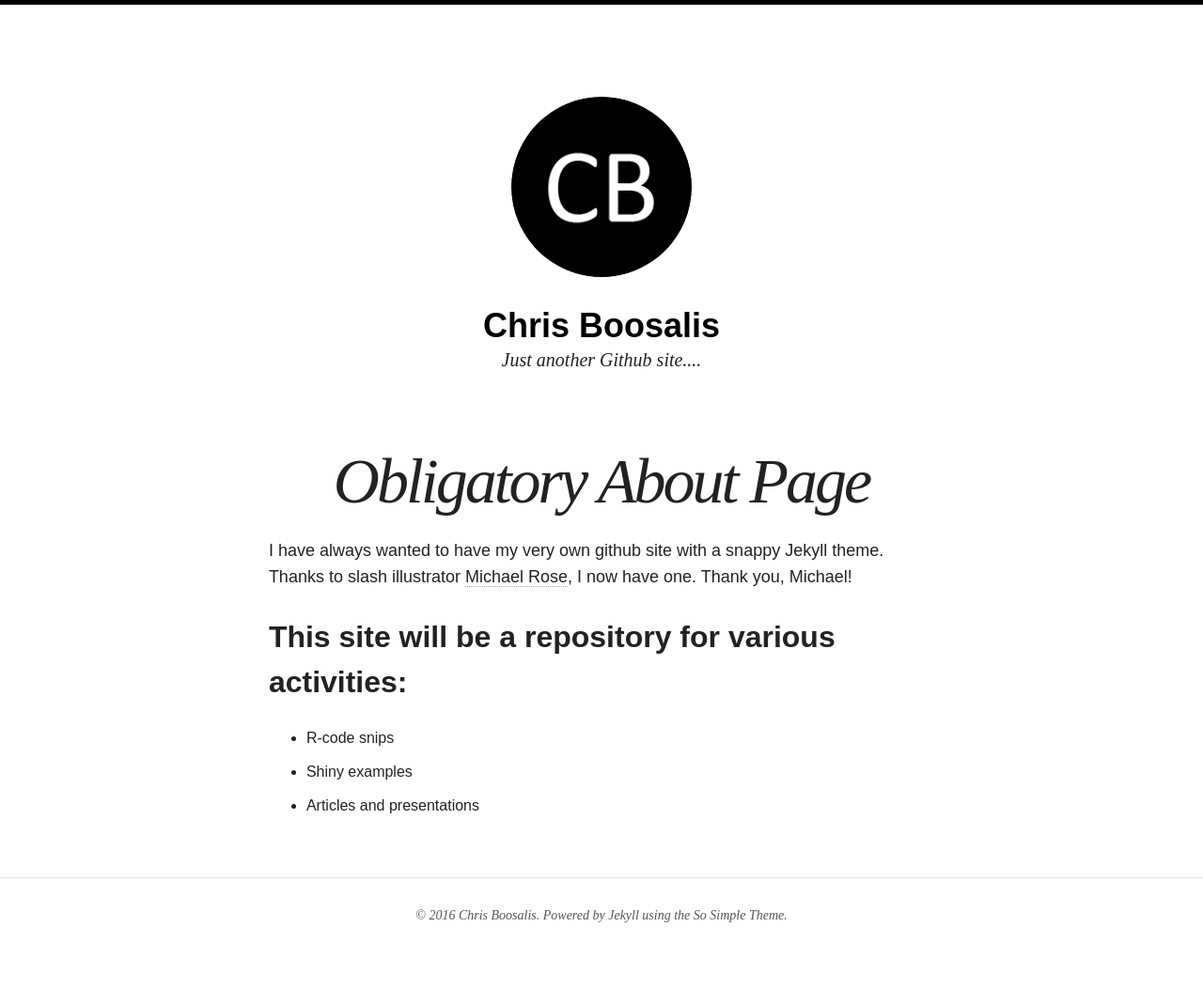
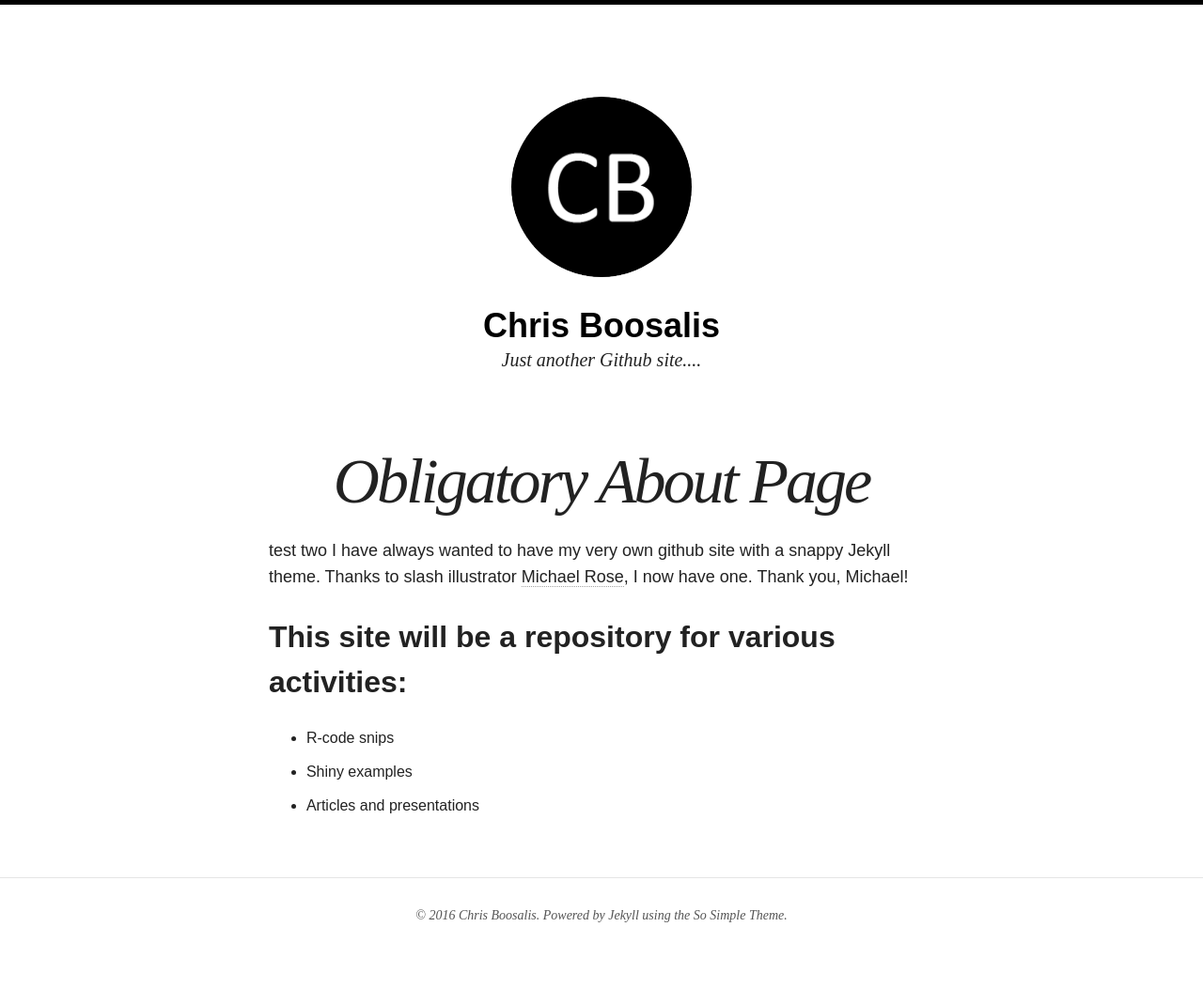
Before and after one commit to cboosalis/cboosalis.github.io, a Jekyll site: the page about/index.html, which Jekyll copies as it is, in a window 1280 px wide. Shown: the whole page at 94% size. Built offline with Jekyll 4.4.1, drawn with Linux system fonts in a browser that asks for light colours; nearby versions of some CDN libraries.

Commit message:
Addted test two

```diff
--- a/about/index.html
+++ b/about/index.html
@@ -98,7 +98,7 @@
         <h1 class="entry-title">Obligatory About Page</h1>
       </header>
       <div class="entry-content">
-        <p>I have always wanted to have my very own github site with a snappy Jekyll theme. Thanks to slash illustrator <a href="http://mademistakes.com">Michael Rose</a>, I now have one. Thank you, Michael!</p>
+        <p>test two I have always wanted to have my very own github site with a snappy Jekyll theme. Thanks to slash illustrator <a href="http://mademistakes.com">Michael Rose</a>, I now have one. Thank you, Michael!</p>
 
 <h2 id="this-site-will-be-a-repository-for-various-activities">This site will be a repository for various activities:</h2>
 
```
